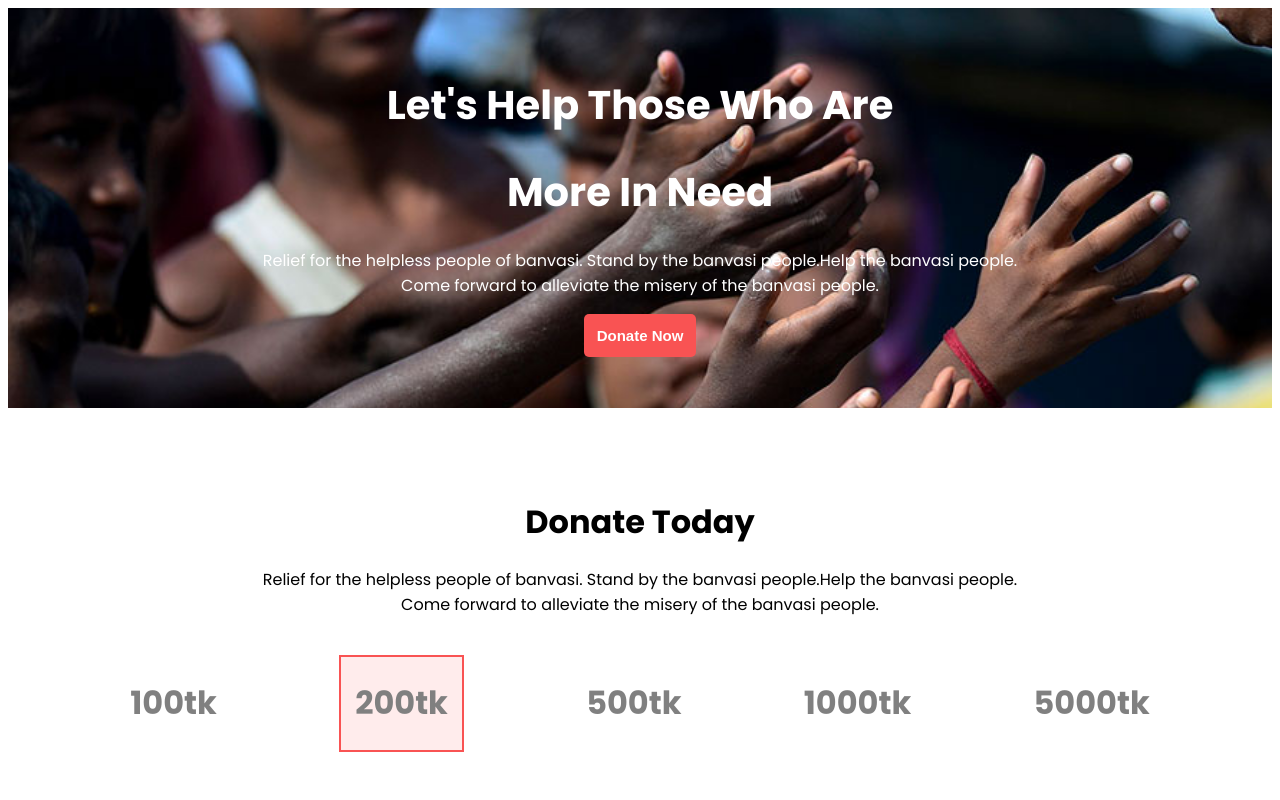
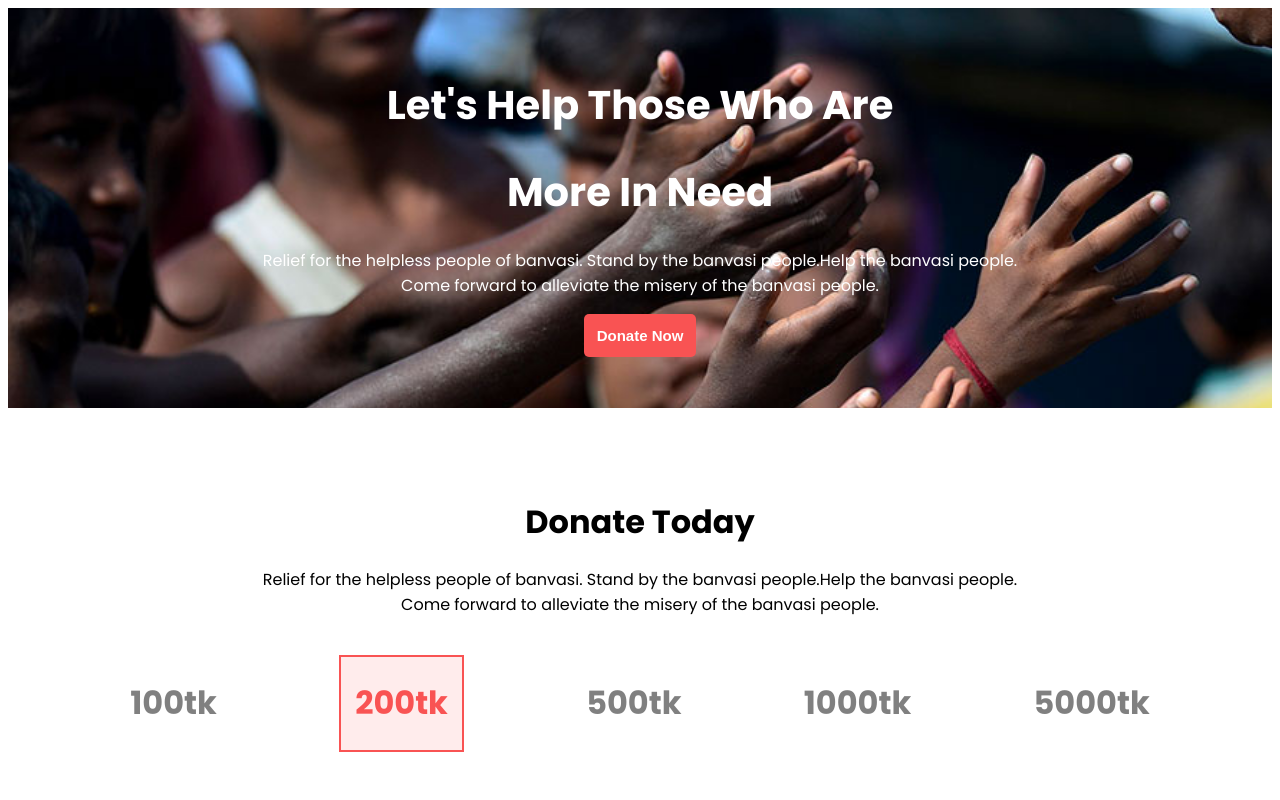
Before and after one commit to nasrinkhatun1/developer-portfolio4, a plain HTML site: page index.html in a window 1280 px wide. Shown: the top 800 px of the page. Drawn offline with Linux system fonts and the light colour scheme.

Commit message:
correction done

```diff
--- a/style.css
+++ b/style.css
@@ -44,7 +44,7 @@ body {
     color: #f95353;
     padding-top: 22px;
     padding-bottom: 23px;
-    color: gray;
+
 }
 
 .otherAmount,
```
